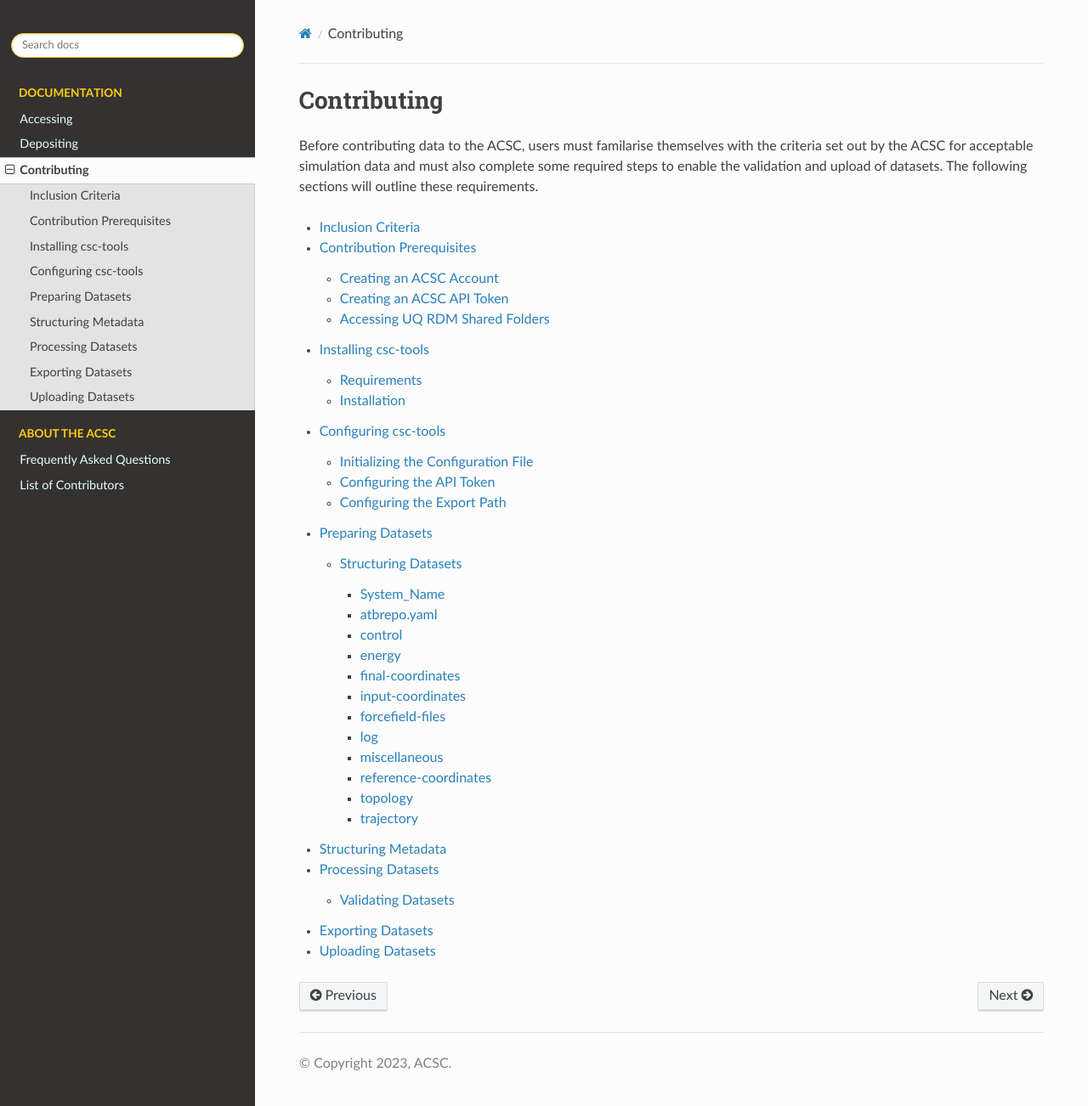
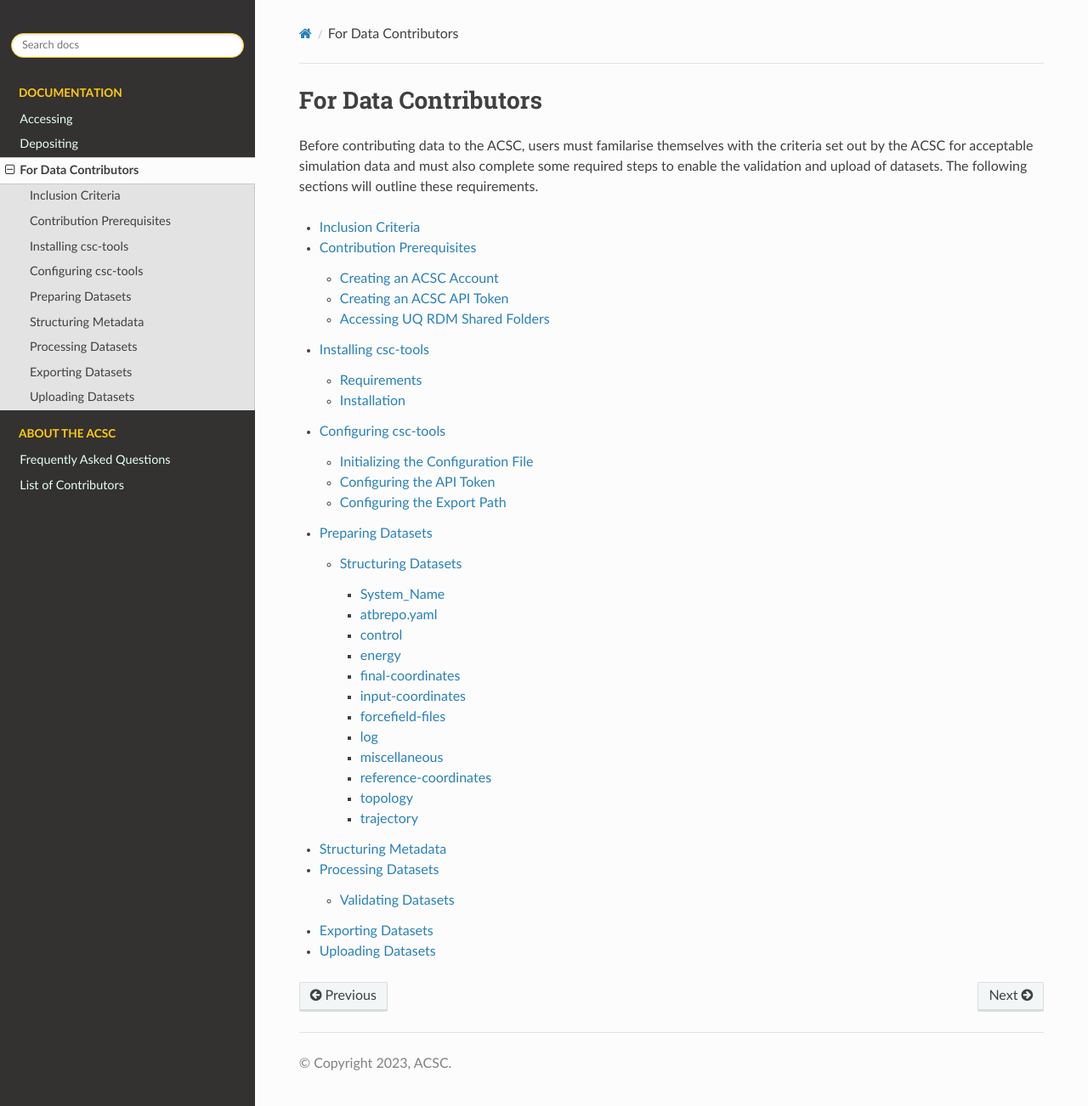
Before and after one commit to ATB-UQ/csc-tools, a Sphinx documentation site: the page built from docs/source/contributing.rst, in a window 1280 px wide and 1302 px high. Shown: the whole window at 85% size. Built offline with Sphinx 7.4.7 and the Read the Docs theme 2.0.0, drawn with Linux system fonts in a browser that asks for light colours.

Commit message:
update faq

```diff
--- a/docs/source/contributing.rst
+++ b/docs/source/contributing.rst
@@ -1,7 +1,7 @@
-.. _Contributing:
+.. _For Data Contributors:
 
 *******************
-Contributing
+For Data Contributors
 *******************
 
 Before contributing data to the ACSC, users must familarise themselves with the criteria set out by the ACSC for acceptable simulation data and must also complete some required steps to enable the validation and upload of datasets.  The following sections will outline these requirements.
--- a/docs/source/faq.rst
+++ b/docs/source/faq.rst
@@ -26,7 +26,7 @@ The ACSC selects datasets for inclusion in the Molecular Simulation Repository a
 I have data that meets the inclusion criteria.  How can I submit it to the repository?
 --------------------------------------------------------------------------------------
 
-The process for submitting datasets to the Molecular Simulation Repository is outlined in :ref:`Contributing`.
+The process for submitting datasets to the Molecular Simulation Repository is outlined :ref:`here <For Data Contributors>`.
 
 I have a question that is not answered here.  How can I contact the ACSC?
 -------------------------------------------------------------------------
```
